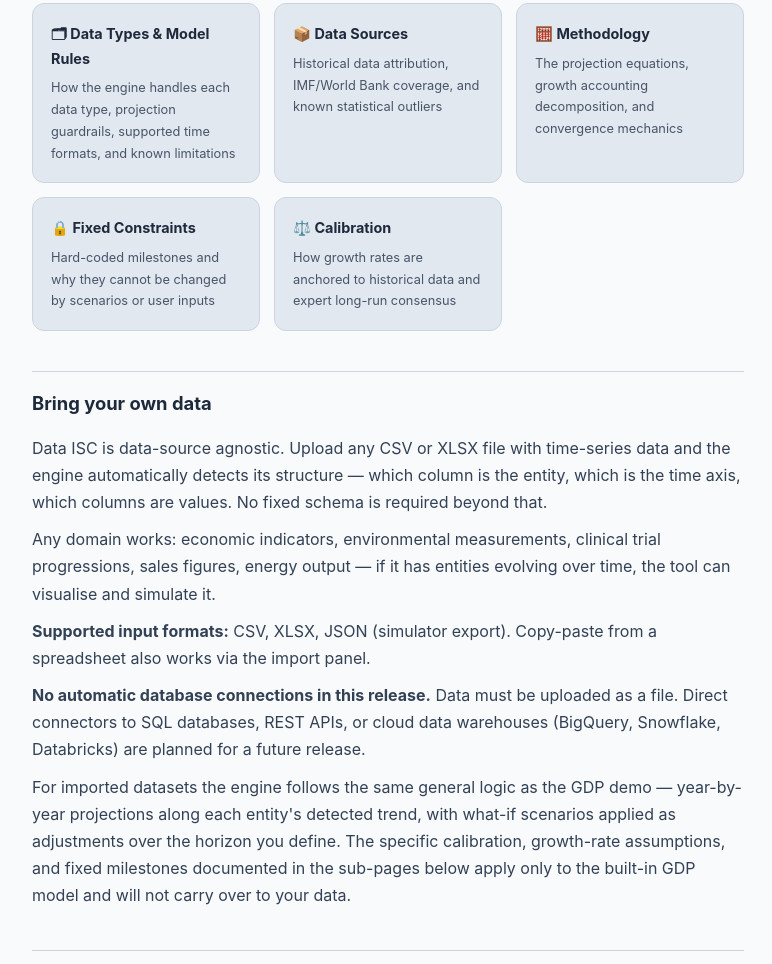
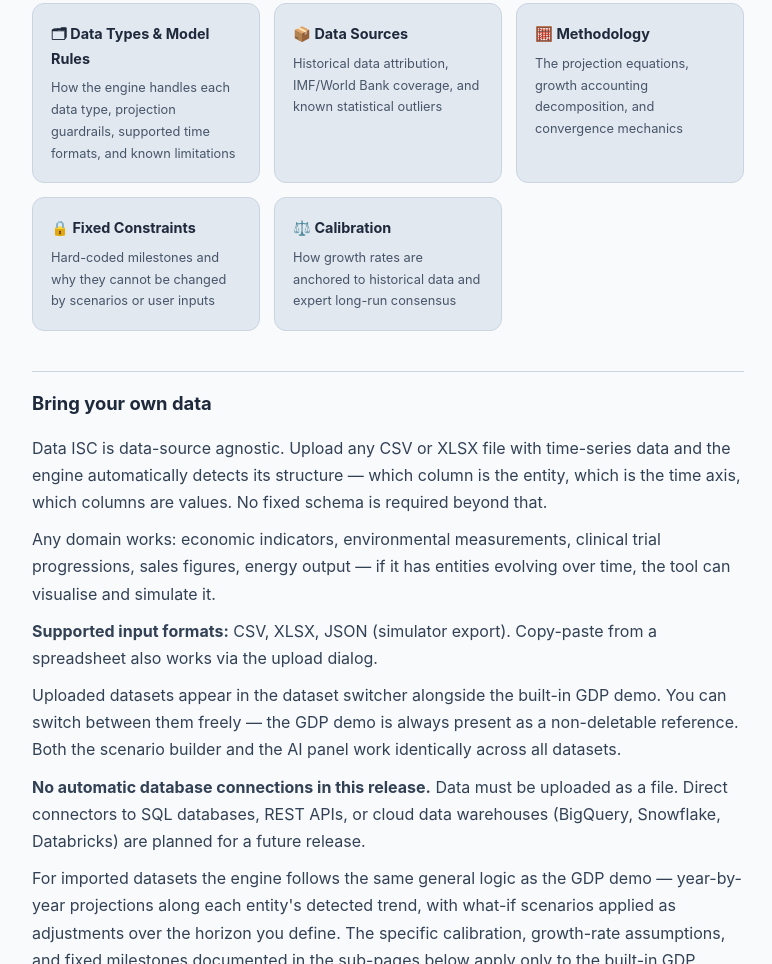
Before and after one commit to dataisc/data-isc, a website: page public/model.html in a window 1280 px wide. Shown: the part 248-1212 px from the top of the page, without its empty margins (252-1024 px from the left). Drawn offline with Linux system fonts and the light colour scheme.

Commit message:
docs: update README and model.html to reflect unified dataset switcher
- README: 'Built-in GDP demo' bullet clarifies it coexists with
  imported datasets in the switcher rather than being replaced by them
- README: Step 1 (Import) notes the dataset switcher, GDP always present
- model.html: replace 'import panel' with 'upload dialog'; add paragraph
  explaining the unified switcher and shared scenario/AI panel

```diff
--- a/public/model.html
+++ b/public/model.html
@@ -54,7 +54,8 @@
   <h2>Bring your own data</h2>
   <p>Data ISC is data-source agnostic. Upload any CSV or XLSX file with time-series data and the engine automatically detects its structure — which column is the entity, which is the time axis, which columns are values. No fixed schema is required beyond that.</p>
   <p>Any domain works: economic indicators, environmental measurements, clinical trial progressions, sales figures, energy output — if it has entities evolving over time, the tool can visualise and simulate it.</p>
-  <p><strong>Supported input formats:</strong> CSV, XLSX, JSON (simulator export). Copy-paste from a spreadsheet also works via the import panel.</p>
+  <p><strong>Supported input formats:</strong> CSV, XLSX, JSON (simulator export). Copy-paste from a spreadsheet also works via the upload dialog.</p>
+  <p>Uploaded datasets appear in the dataset switcher alongside the built-in GDP demo. You can switch between them freely — the GDP demo is always present as a non-deletable reference. Both the scenario builder and the AI panel work identically across all datasets.</p>
   <p><strong>No automatic database connections in this release.</strong> Data must be uploaded as a file. Direct connectors to SQL databases, REST APIs, or cloud data warehouses (BigQuery, Snowflake, Databricks) are planned for a future release.</p>
   <p>For imported datasets the engine follows the same general logic as the GDP demo — year-by-year projections along each entity's detected trend, with what-if scenarios applied as adjustments over the horizon you define. The specific calibration, growth-rate assumptions, and fixed milestones documented in the sub-pages below apply only to the built-in GDP model and will not carry over to your data.</p>
 
```
Also changed, not shown: README.md.
